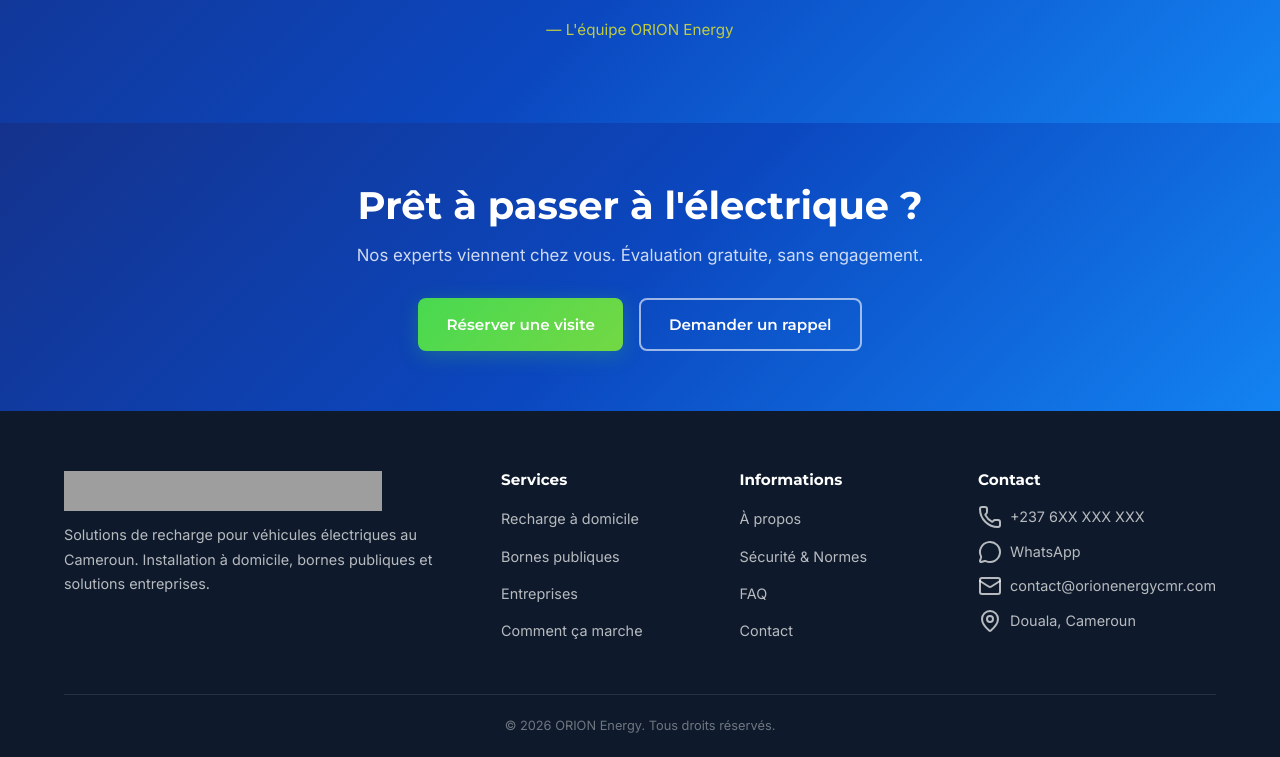
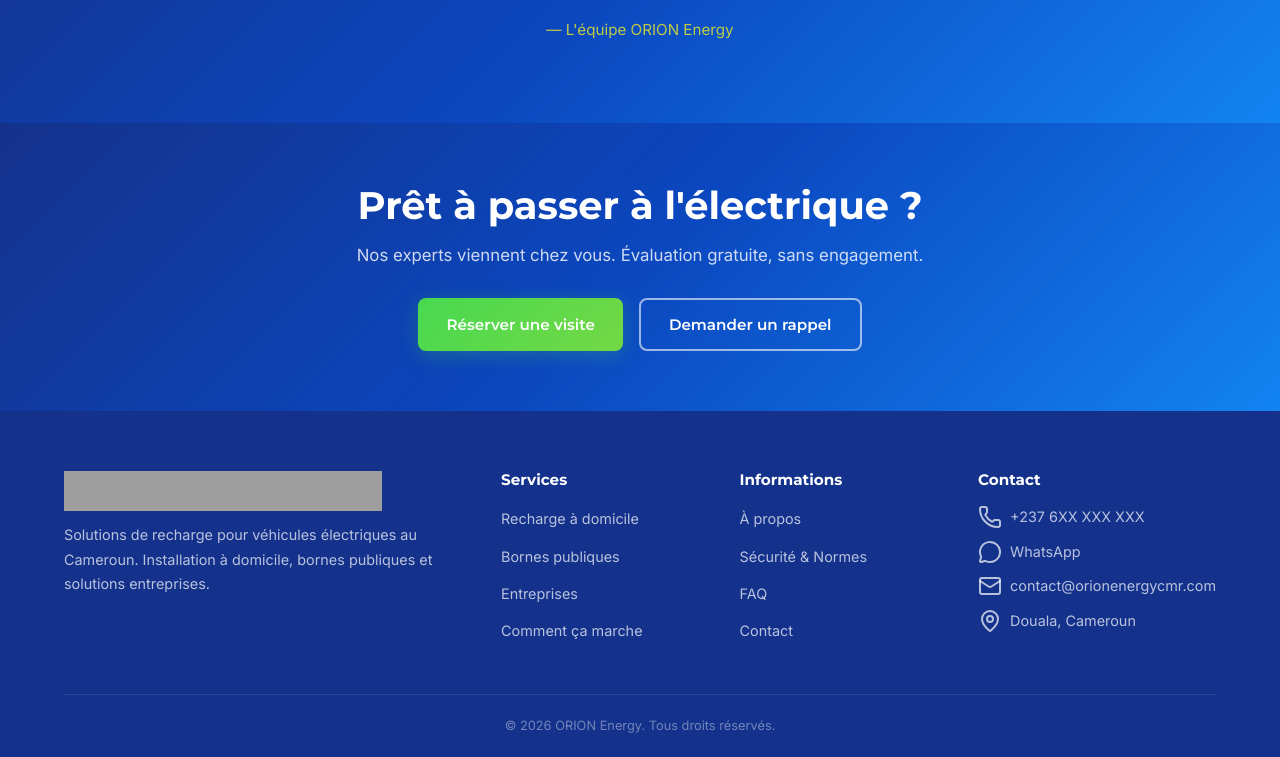
Before and after one commit to Wouree/orion-energy, an Eleventy site: page src/index.njk in a window 1280 px wide. Shown: the part 3379-4136 px from the top of the page. Built offline with nearby package versions, Linux system fonts and the light colour scheme; Eleventy itself is replaced by a stand-in of ours; files that its build step writes are made by us from their sources; grey boxes are pictures that could not be loaded.

Commit message:
Update style.css

```diff
--- a/src/css/style.css
+++ b/src/css/style.css
@@ -495,7 +495,7 @@ h3 { font-size: clamp(1.2rem, 3vw, 1.6rem); }
 .about-value p { color: var(--medium); font-size: 0.9rem; }
 
 /* --- Footer --- */
-.footer { background: var(--dark); color: rgba(255,255,255,0.7); padding: 60px 0 0; }
+.footer { background: var(--blue-institutional); color: rgba(255,255,255,0.7); padding: 60px 0 0; }
 .footer-grid {
   display: grid; grid-template-columns: 2fr 1fr 1fr 1fr;
   gap: 40px; padding-bottom: 40px;
```
